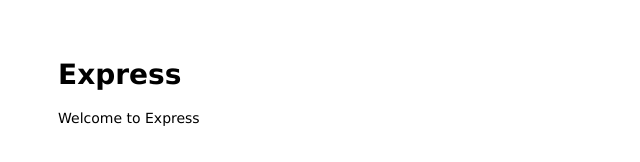
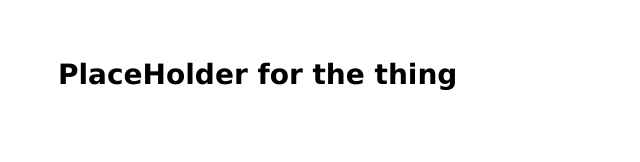
Before and after one commit to iamJakeRobbins/expressApp, a website: page testApp/public/index.html in a window 1280 px wide. Shown: the whole page, without its empty margins (0-640 px from the left). Drawn offline with Linux system fonts and the light colour scheme.

Commit message:
rendering

```diff
--- a/testApp/public/index.html
+++ b/testApp/public/index.html
@@ -1,13 +1,12 @@
 <html>
 
 <head>
-  <title>Express</title>
+  <title>Express Test</title>
   <link rel="stylesheet" href="/stylesheets/style.css">
 </head>
 
 <body>
-  <h1>Express</h1>
-  <p>Welcome to Express</p>
+<h1>PlaceHolder for the thing</h1>
 </body>
 
 </html>
```
